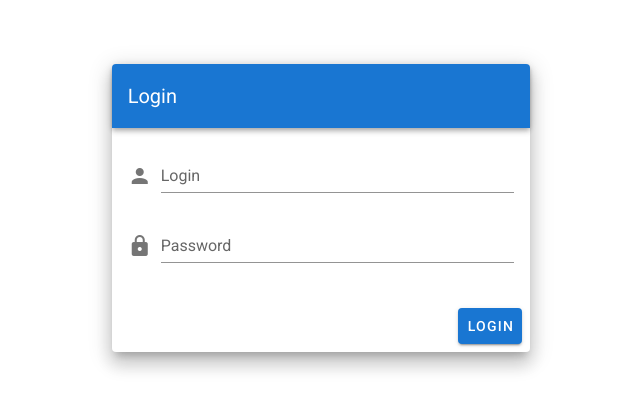
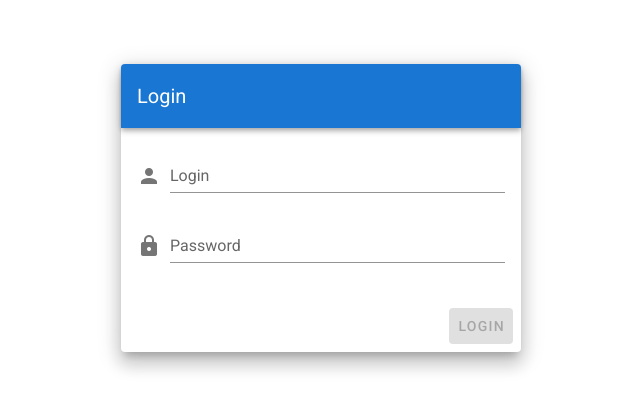
Before and after one commit to hugoppp-learning/Vuetify-Messenger, a Vue app in the folder frontend/: page /#/login in a window 1280 px wide. Shown: the part 192-602 px from the top of the page, without its empty margins (319-959 px from the left). Built offline with nearby package versions, Linux system fonts and the light colour scheme.

Commit message:
Frontend: Add login form validation

```diff
--- a/frontend/src/store/authStore.js
+++ b/frontend/src/store/authStore.js
@@ -17,11 +17,14 @@ export const useAuthStore = defineStore('auth', {
         username,
         password
       })
-      if (response.data.code === 'Ok') {
-        this.token = 'Bearer ' + response.data.token
-        this.currentUser = (await axios.get(resource_uri + 'user/current')).data
-        await router.push(this.returnUrl || '/')
+      if (response.data.code !== 'Ok') {
+        return false
       }
+
+      this.token = 'Bearer ' + response.data.token
+      this.currentUser = (await axios.get(resource_uri + 'user/current')).data
+      await router.push(this.returnUrl || '/')
+      return true
     },
     async register (email, username, password) {
       const response = await axios.post(resource_uri + 'register', {
--- a/frontend/src/views/LoginView.vue
+++ b/frontend/src/views/LoginView.vue
@@ -1,39 +1,40 @@
 <template>
-  <v-container fluid fill-height>
-    <v-layout align-center justify-center>
-      <v-flex xs12 sm8 md4>
-        <v-card class="elevation-12">
+  <v-row justify="center" align="center" class="ma-2">
+    <v-card class="elevation-12 limit_width" width="400">
       <v-toolbar dark color="primary">
         <v-toolbar-title>Login</v-toolbar-title>
       </v-toolbar>
       <v-card-text>
-            <v-form ref="form">
+        <v-form ref="form" v-model="valid">
           <v-text-field
             prepend-icon="mdi-account"
+            required
             name="login"
             label="Login"
             type="text"
             v-model="username"
+            :rules="usernameRules"
             @keyup.enter="submit"
           ></v-text-field>
           <v-text-field
             prepend-icon="mdi-lock"
+            required
             name="password"
             label="Password"
             type="password"
             v-model="password"
+            :error-messages="invalidCredentialsMsg"
+            :rules="passwordRules"
             @keyup.enter="submit"
           ></v-text-field>
         </v-form>
       </v-card-text>
       <v-card-actions>
         <v-spacer></v-spacer>
-            <v-btn color="primary" @click="submit">Login</v-btn>
+        <v-btn color="primary" @click="submit" :disabled="!this.valid">Login</v-btn>
       </v-card-actions>
     </v-card>
-      </v-flex>
-    </v-layout>
-  </v-container>
+  </v-row>
 </template>
 
 <script>
@@ -48,14 +49,34 @@ export default {
     authStore: useAuthStore()
   }),
   data: () => ({
+    valid: false,
     username: '',
-    password: ''
+    usernameRules: [v => !!v,],
+    password: '',
+    passwordRules: [v => !!v,],
+    wrongPassword: false
   }),
   methods: {
     async submit () {
-      console.log("logging in " + this.username)
-      await this.authStore.login(this.username, this.password)
+      if (!this.valid) {
+        return
       }
+      if (!await this.authStore.login(this.username, this.password)) {
+        this.password = ''
+        this.wrongPassword = true
+      }
+    }
+  },
+  computed: {
+    invalidCredentialsMsg: function () {
+      console.log(this.wrongPassword)
+      if (this.wrongPassword && !this.password) {
+        this.wrongPassword = false;
+        return "Invalid credentials";
+      }
+      else
+        return "";
+    },
   }
 }
 </script>
```
Also changed, not shown: 1 other file (tests, documents, lock files or other folders). Lines whose indentation alone changed are shown as unchanged.
